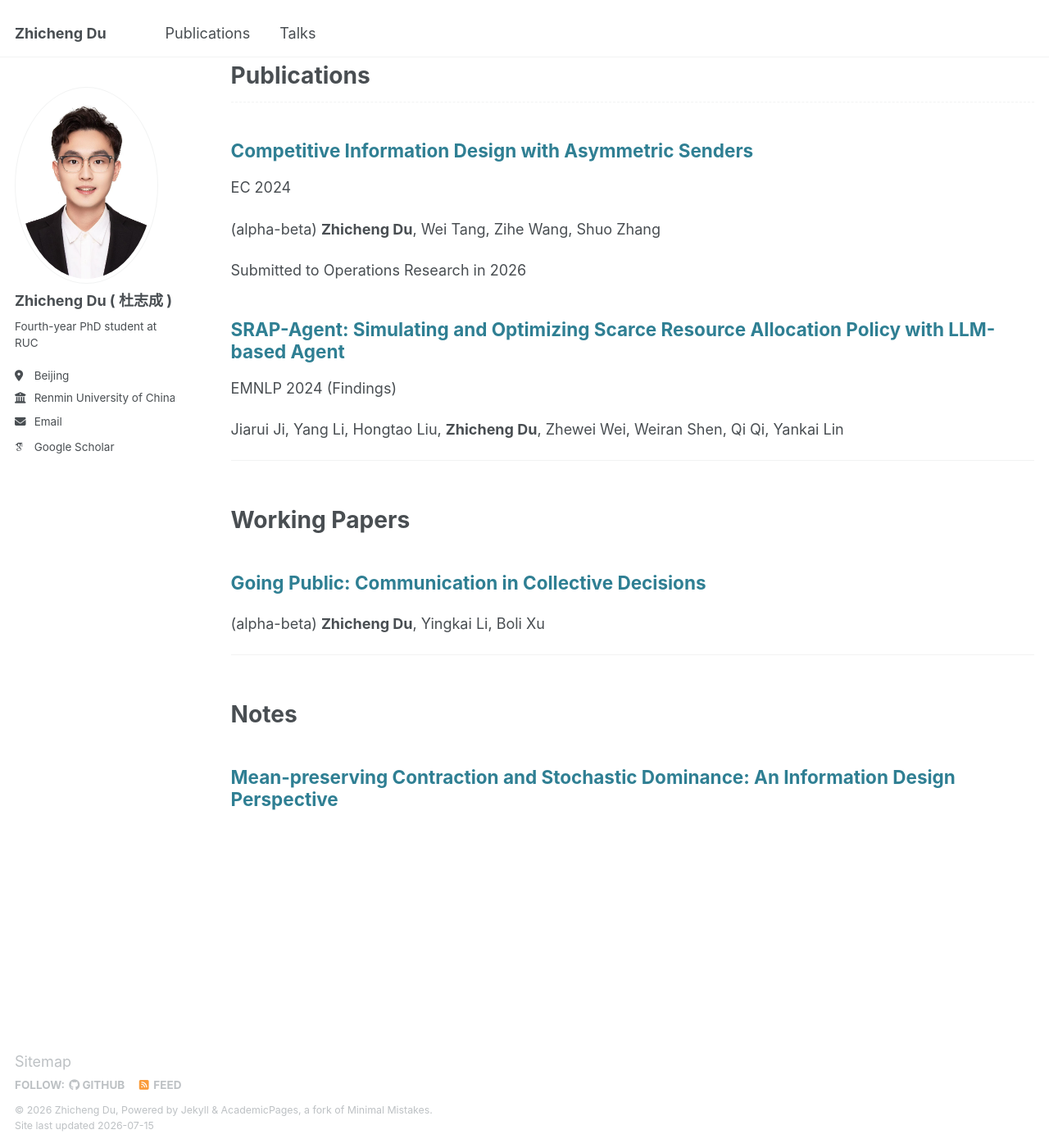
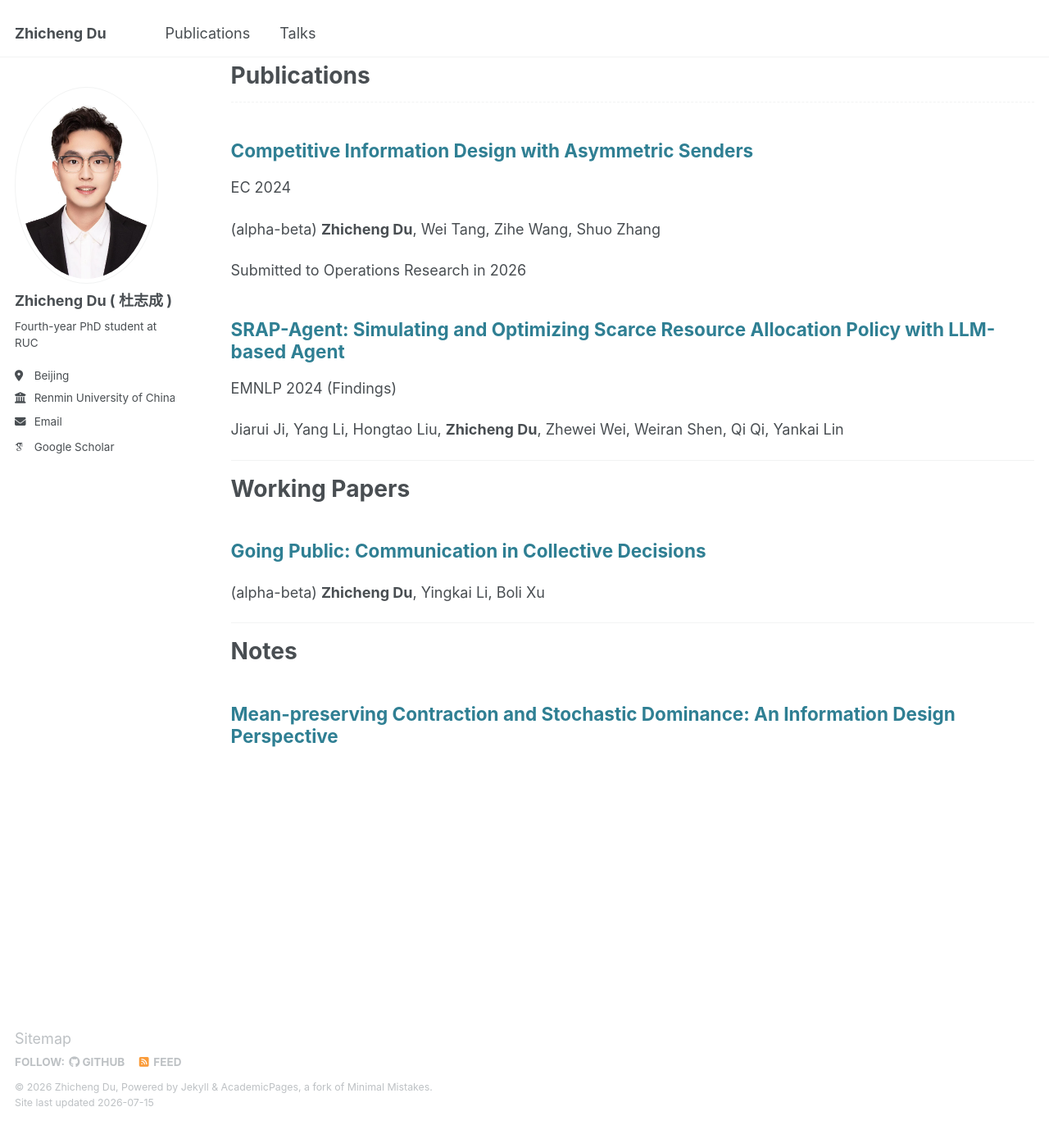
Before and after one commit to DUABC/zhichengdu, a Jekyll site: the page built from _pages/publications.html, in a window 1280 px wide and 1400 px high, scrolled down 28 px. Shown: the whole window at 82% size. Built offline with Jekyll 4.4.1, drawn with Linux system fonts in a browser that asks for light colours; some web fonts are replaced.

Commit message:
Remove publication heading extra spacing

```diff
--- a/_sass/layout/_archive.scss
+++ b/_sass/layout/_archive.scss
@@ -54,10 +54,6 @@
   a + a {
     opacity: 0.5;
   }
-}
-
-.publication-section-title {
-  margin-top: 2em;
 }
 
 .publication-title-rule {
```
